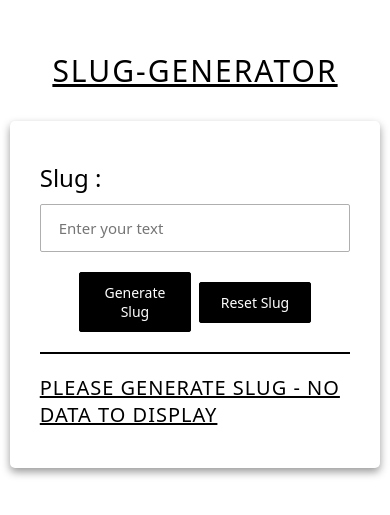
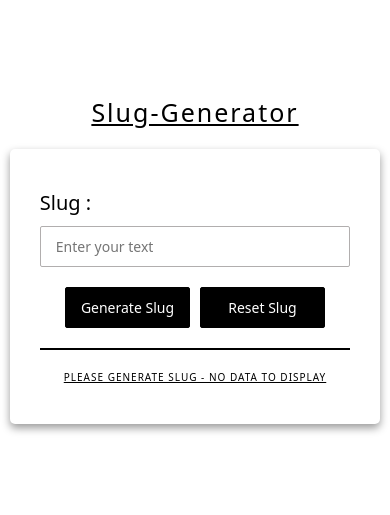
Before and after one commit to CodeWithKartikey/SlugGen, a React (Vite) app: page / in a window 390 px wide. Shown: the part 163-678 px from the top of the page. Built offline with nearby package versions, Linux system fonts and the light colour scheme.

Commit message:
Responsive-Design

```diff
--- a/src/styles/Home.css
+++ b/src/styles/Home.css
@@ -21,7 +21,7 @@ h1 {
     font-weight: 400;
     letter-spacing: 2px;
     word-spacing: normal;
-    text-transform: uppercase;
+    text-transform: capitalize;
     text-decoration: underline;
 }
 
@@ -44,7 +44,7 @@ h3 {
 .slug-container {
     gap: 20px;
     width: 80%;
-    max-width: 700px; /* Limit container width for smaller screens */
+    max-width: 600px; /* Limit container width for smaller screens */
     height: auto;
     display: flex;
     flex-direction: column;
@@ -164,7 +164,7 @@ input[type="text"]:focus{
 */
 .slug-form-output label {
     color: black;
-    font-size: 20px;
+    font-size: 24px;
     font-weight: 400;
     word-spacing: normal;
     letter-spacing: normal;
@@ -241,16 +241,39 @@ input[type="text"]:focus{
 
 @media screen and (max-width: 480px) {
     /* For mobile screens */
+    .slug {
+        gap: 20px;
+    }
+
+    h1 {
+        font-size: 25px;
+    }
+
+    h3 {
+        font-size: 10px;
+    }
+
     .slug-container {
         width: 95%;
     }
 
+    .slug-form-input label,
+    .slug-form-output label {
+        font-size: 20px;
+    }
+
+    .slug-form-input input[type="text"] {
+        font-size: 14px;
+        padding: 10px 15px;
+    }
+
     .btn {
-        width: 80%;
+        width: 90%;
     }
 
     .input-btn,
-    .reset-btn {
+    .reset-btn,
+    .output-btn {
         font-size: 14px;
     }
 }
```
